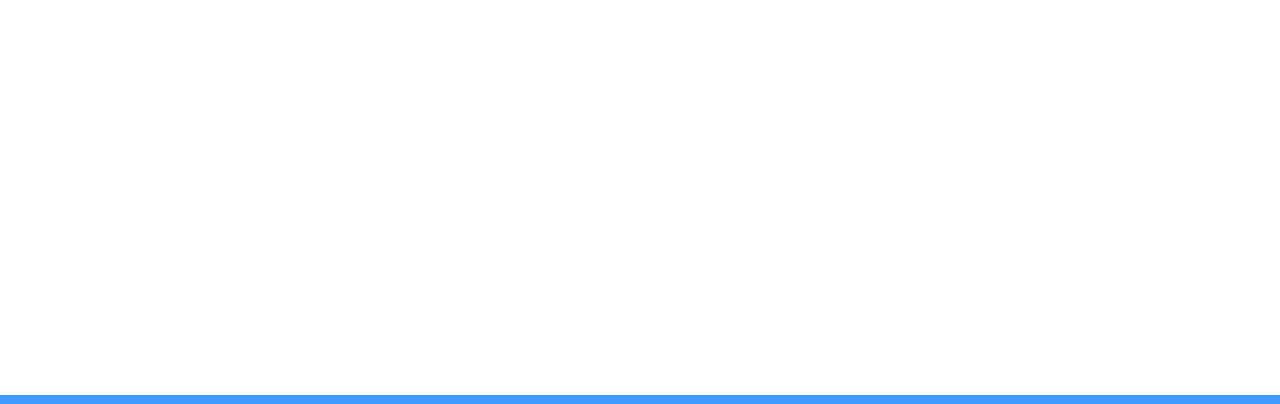
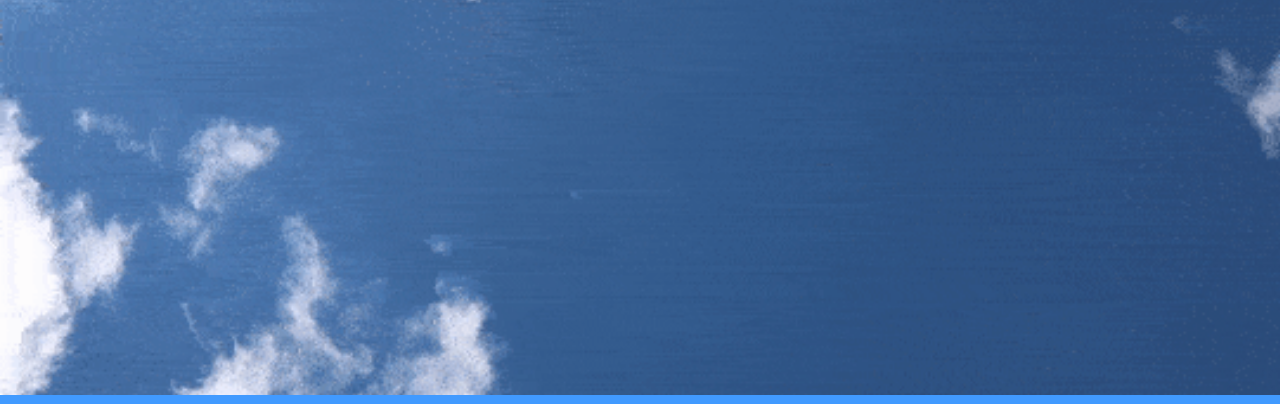
Before and after one commit to Code-Institute-Submissions/bmcdonald2000-Eyes.In.The.Sky_MayResub, a plain HTML site: page index.html in a window 1280 px wide. Shown: the part 343-747 px from the top of the page. Drawn offline with nearby package versions, Linux system fonts and the light colour scheme; the site is published under a folder, as on GitHub Pages, so addresses that start at the root find nothing.

Commit message:
Fix: Background image URL

```diff
--- a/main.css
+++ b/main.css
@@ -8,7 +8,7 @@
 /* stylesthe body text and background*/
 body{
  font-family: 'Mali', cursive;
- background-image: url('/Assets/Images/Clear.gif');
+ background-image: url(Assets/Images/Clear.gif);
  background-size: cover;
  background-repeat: no-repeat;
  height: 100vh;
```
